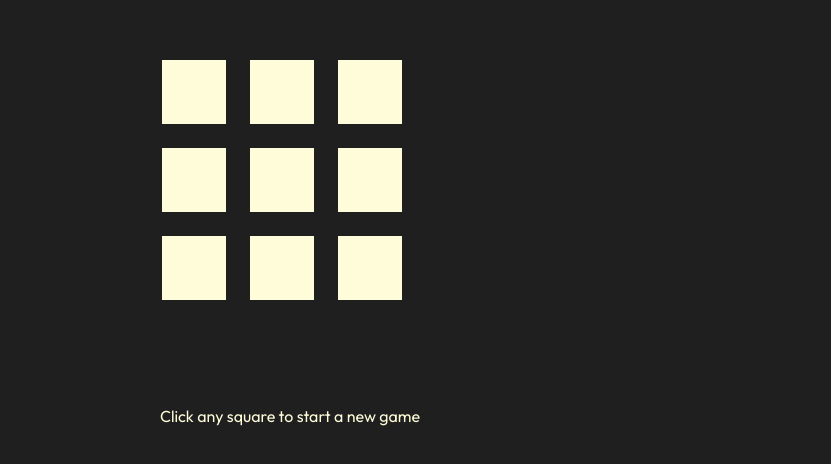
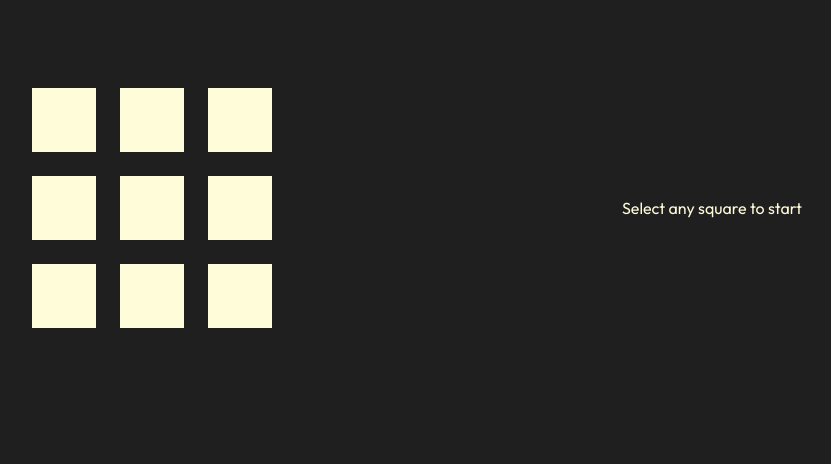
Before and after one commit to sneakycrow/laika-th, a React (Vite) app in the folder web/: page / in a window 1280 px wide. Shown: the part 152-616 px from the top of the page, without its empty margins (350-1181 px from the left). Built offline with nearby package versions, Linux system fonts and the light colour scheme.

Commit message:
Right-align action bar for TicTacToe

```diff
--- a/web/src/components/TicTacToe/index.tsx
+++ b/web/src/components/TicTacToe/index.tsx
@@ -34,6 +34,7 @@ const TicTacToe = () => {
   // The ID of the current game being played
   const [gameID, setGameID] = useState("")
   const [moves, setMoves] = useState<Move[]>([])
+  const [isStatsShown, setShowStats] = useState(false)
   // Sends a request to the backend to start a game and updates the state appropriately
   const startGame = () => {
     // TODO: Send request to API which is expected to give an ID of the game
@@ -55,19 +56,36 @@ const TicTacToe = () => {
   }
   // Resets the game to it's beginning state
   const resetGame = () => {
-    setGameID("")
     setMoves([])
+    startGame()
+  }
+  // Toggles the game stats being displayed
+  const toggleStats = () => {
+    setShowStats(!isStatsShown)
   }
 
   return (
-    <section className="grid grid-rows-game gap-20 items-center justify-center max-w-screen-md w-full">
+    <section className="grid grid-rows-game grid-cols-game gap-20 items-center justify-center max-w-screen-lg w-full">
       <GameBoard cells={CELLS_NUMBER} onCellClick={makePlayerMove} moves={moves} />
-      <aside className="flex items-center justify-center w-full gap-4">
-        {gameID ? (
-          <Button onClick={resetGame}>Start Over</Button>
-        ) : (
-          <p className="px-2 py-4">Click any square to start a new game</p>
-        )}
+      <aside className="flex items-center justify-center min-w-max gap-4 col-start-2">
+        <div className="flex flex-col space-y-4 text-center">
+          {gameID ? (
+            <>
+              <Button onClick={resetGame}>Start Over</Button>
+              <button className="underline" onClick={toggleStats}>
+                {isStatsShown ? "Hide" : "Show"} Stats
+              </button>
+            </>
+          ) : (
+            <p>Select any square to start</p>
+          )}
+
+          {gameID && isStatsShown && (
+            <p className="text-xs">
+              Game ID: <span className="underline text-base">{gameID}</span>
+            </p>
+          )}
+        </div>
       </aside>
     </section>
   )
--- a/web/tailwind.config.js
+++ b/web/tailwind.config.js
@@ -32,6 +32,9 @@ export default {
       gridTemplateRows: {
         game: "1fr min-content",
       },
+      gridTemplateColumns: {
+        game: "1fr min-content",
+      },
     },
   },
   plugins: [],
```
